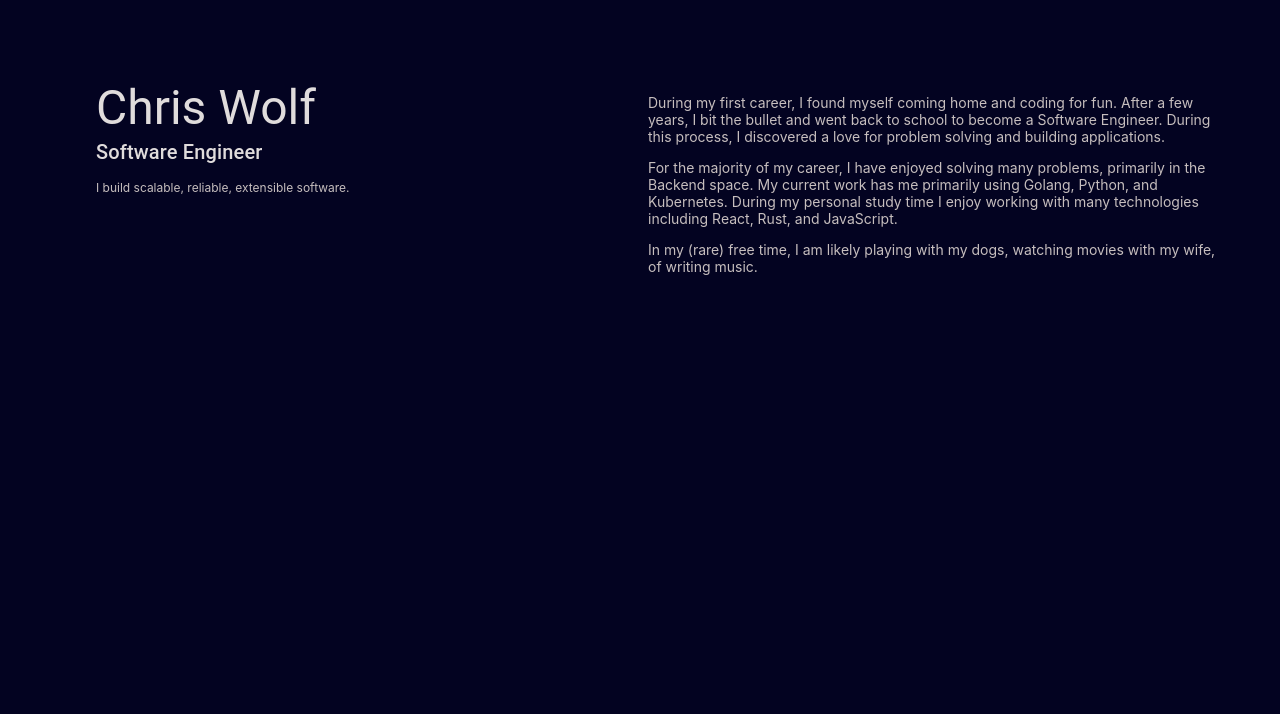
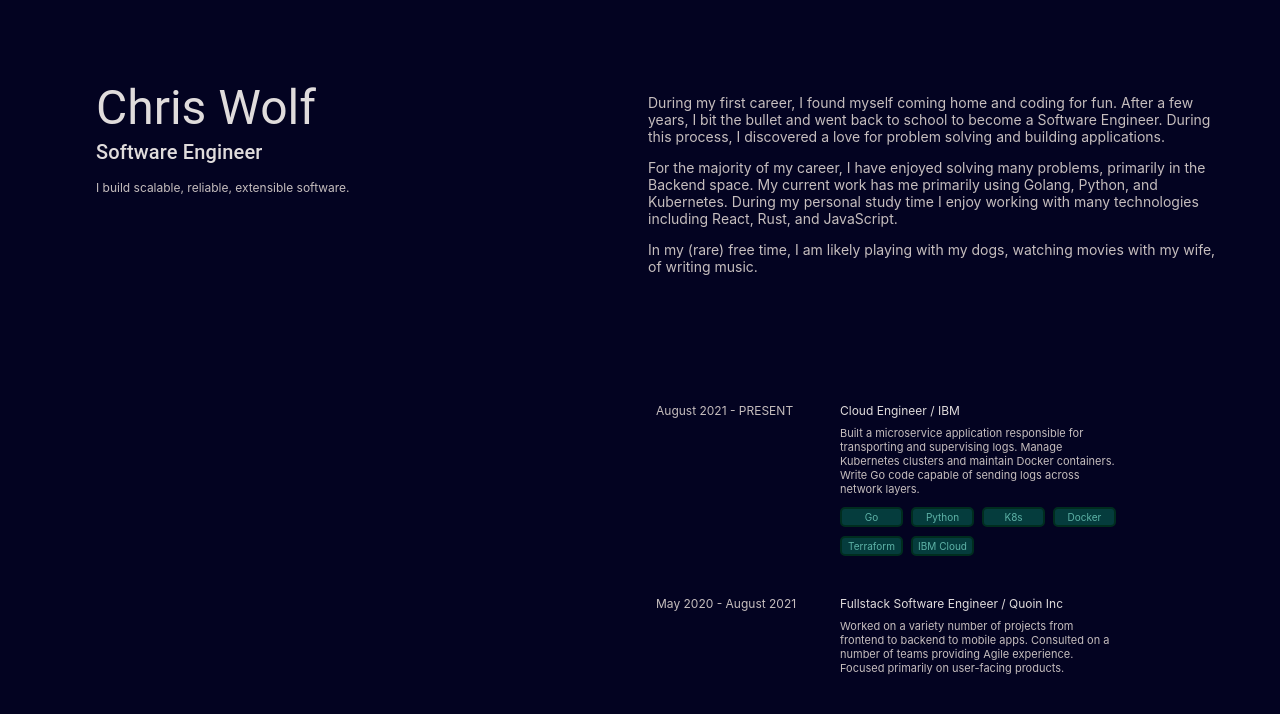
Before and after one commit to chriswolfdesign/personal-website, a React (Create React App) app: page / in a window 1280 px wide. Shown: the top 714 px of the page. Built offline with nearby package versions, Linux system fonts and the light colour scheme.

Commit message:
Adds an experience section to my page

```diff
--- a/src/constants/colors.js
+++ b/src/constants/colors.js
@@ -1 +1,5 @@
 export const TEXT_GRAY = "#c6bebe"
+export const TEXT_WHITE = "#e0dcdc"
+export const TEXT_TECH_ITEM = "#68c6b6"
+export const BORDER_COLOR = "#013220"
+export const TECH_ITEM_BACKGROUND = "#064341"
--- /dev/null
+++ b/src/data/ExperienceData.json
@@ -0,0 +1,44 @@
+{
+  "data": [
+    {
+      "title": "Cloud Engineer",
+      "company": "IBM",
+      "time": "August 2021 - PRESENT",
+      "summary": "Built a microservice application responsible for transporting and supervising logs.  Manage Kubernetes clusters and maintain Docker containers.  Write Go code capable of sending logs across network layers.",
+      "link": "https://www.ibm.com",
+      "technologies": [
+        "Go",
+        "Python",
+        "K8s",
+        "Docker",
+        "Terraform",
+        "IBM Cloud"
+      ]
+    },
+    {
+      "title": "Fullstack Software Engineer",
+      "company": "Quoin Inc",
+      "time": "May 2020 - August 2021",
+      "summary": "Worked on a variety number of projects from frontend to backend to mobile apps.  Consulted on a number of teams providing Agile experience.  Focused primarily on user-facing products.",
+      "link": "https://quoininc.com",
+      "technologies": [
+        "JavaScript",
+        "C#",
+        "Java",
+        "Dart"
+      ]
+    },
+    {
+      "title": "Software Engineering Intern",
+      "company": "SAW Software",
+      "time": "May 2019 - August 2019",
+      "summary": "Assisted in building project reports for end users.  Shadowed with experienced software engineers learning about agile methodologies.  Refactored and optimized scripts for deployment purposes.",
+      "link": "http://sawsoftmill.com",
+      "technologies": [
+        "C#",
+        "Bash",
+        "JavaScript"
+      ]
+    }
+  ]
+}
--- /dev/null
+++ b/src/pages/main/components/ExperiencePane.jsx
@@ -0,0 +1,17 @@
+import {Box} from "@mui/material";
+import experienceData from "../../../data/ExperienceData.json";
+import ExperiencePanel from "./ExperiencePanel";
+
+const boxStyle = {
+  marginTop: 15
+}
+
+function ExperiencePane() {
+  return (
+    <Box sx={boxStyle}>{experienceData.data.map(item => (
+      <ExperiencePanel data={item}/>
+    ))}</Box>
+  )
+}
+
+export default ExperiencePane;
--- /dev/null
+++ b/src/pages/main/components/ExperiencePanel.jsx
@@ -0,0 +1,61 @@
+import {Box, Grid} from "@mui/material";
+import {BORDER_COLOR, TECH_ITEM_BACKGROUND, TEXT_TECH_ITEM, TEXT_WHITE} from "../../../constants/colors";
+import TechnologyList from "./TechnologyList";
+import {useState} from "react";
+
+const dateStyle = {
+  fontSize: 12
+}
+
+const gridStyle = {
+  textAlign: "left",
+  marginBottom: 3,
+  padding: 1
+}
+
+const hoverGridStyle = {
+  textAlign: "left",
+  marginBottom: 3,
+  cursor: "pointer",
+  backgroundColor: TECH_ITEM_BACKGROUND,
+  border: "2px solid " + BORDER_COLOR,
+  borderRadius: 5,
+  padding: 1
+}
+
+const hoverTitleStyle = {
+  color: TEXT_TECH_ITEM,
+  fontSize: 12
+}
+
+const titleStyle = {
+  color: TEXT_WHITE,
+  fontSize: 12
+}
+
+const summaryStyle = {
+  marginTop: 1,
+  fontSize: 11
+}
+
+function ExperiencePanel(props) {
+  const [hover, setHover] = useState(false);
+  const enter = () => setHover(true);
+  const leave = () => setHover(false);
+  const openLink = () => window.open(props.data.link).focus();
+
+  return (
+    <Grid container sx={hover ? hoverGridStyle : gridStyle} onMouseEnter={enter} onMouseLeave={leave} onClick={openLink}>
+      <Grid item xs={4}>
+        <Box sx={dateStyle}>{props.data.time}</Box>
+      </Grid>
+      <Grid item xs={6}>
+        <Box sx={hover? hoverTitleStyle : titleStyle}>{props.data.title} / {props.data.company}</Box>
+        <Box sx={summaryStyle}>{props.data.summary}</Box>
+        <Box><TechnologyList technologies={props.data.technologies}/></Box>
+      </Grid>
+    </Grid>
+  )
+}
+
+export default ExperiencePanel;
--- a/src/pages/main/components/RightPane.jsx
+++ b/src/pages/main/components/RightPane.jsx
@@ -1,16 +1,21 @@
 import {Box} from "@mui/material";
 import {TEXT_GRAY} from "../../../constants/colors";
 import AboutPane from "./AboutPane";
+import ExperiencePane from "./ExperiencePane";
 
 const boxStyles = {
   color: TEXT_GRAY,
-  marginRight: 8
+  marginRight: 8,
+  height: 600,
+  overflowY: "auto",
+  scrollbarWidth: "none"
 }
 
 function RightPane() {
   return (
     <Box sx={boxStyles}>
       <AboutPane />
+      <ExperiencePane />
     </Box>
   )
 }
--- /dev/null
+++ b/src/pages/main/components/TechnologyItem.jsx
@@ -0,0 +1,19 @@
+import {BORDER_COLOR, TECH_ITEM_BACKGROUND, TEXT_TECH_ITEM} from "../../../constants/colors";
+
+const boxStyle = {
+  fontSize: 10,
+  marginTop: 1,
+  backgroundColor: TECH_ITEM_BACKGROUND,
+  padding: 2,
+  borderRadius: 5,
+  textAlign: "center",
+  opacity: 0.9,
+  border: "2px solid " + BORDER_COLOR,
+  color: TEXT_TECH_ITEM
+}
+
+function TechnologyItem(props) {
+  return <div style={boxStyle}>{props.tech}</div>
+}
+
+export default TechnologyItem;
--- /dev/null
+++ b/src/pages/main/components/TechnologyList.jsx
@@ -0,0 +1,22 @@
+import {Grid} from "@mui/material";
+import TechnologyItem from "./TechnologyItem";
+
+const gridStyles = {
+  marginTop: 0.25
+}
+
+function TechnologyList(props) {
+  return (
+    <Grid sx={gridStyles} container spacing={1}>
+      {props.technologies.map(item => (
+        <Grid item xs={3}>
+          <TechnologyItem tech={item}/>
+        </Grid>
+      ))}
+
+    </Grid>
+  )
+
+}
+
+export default TechnologyList;
```
